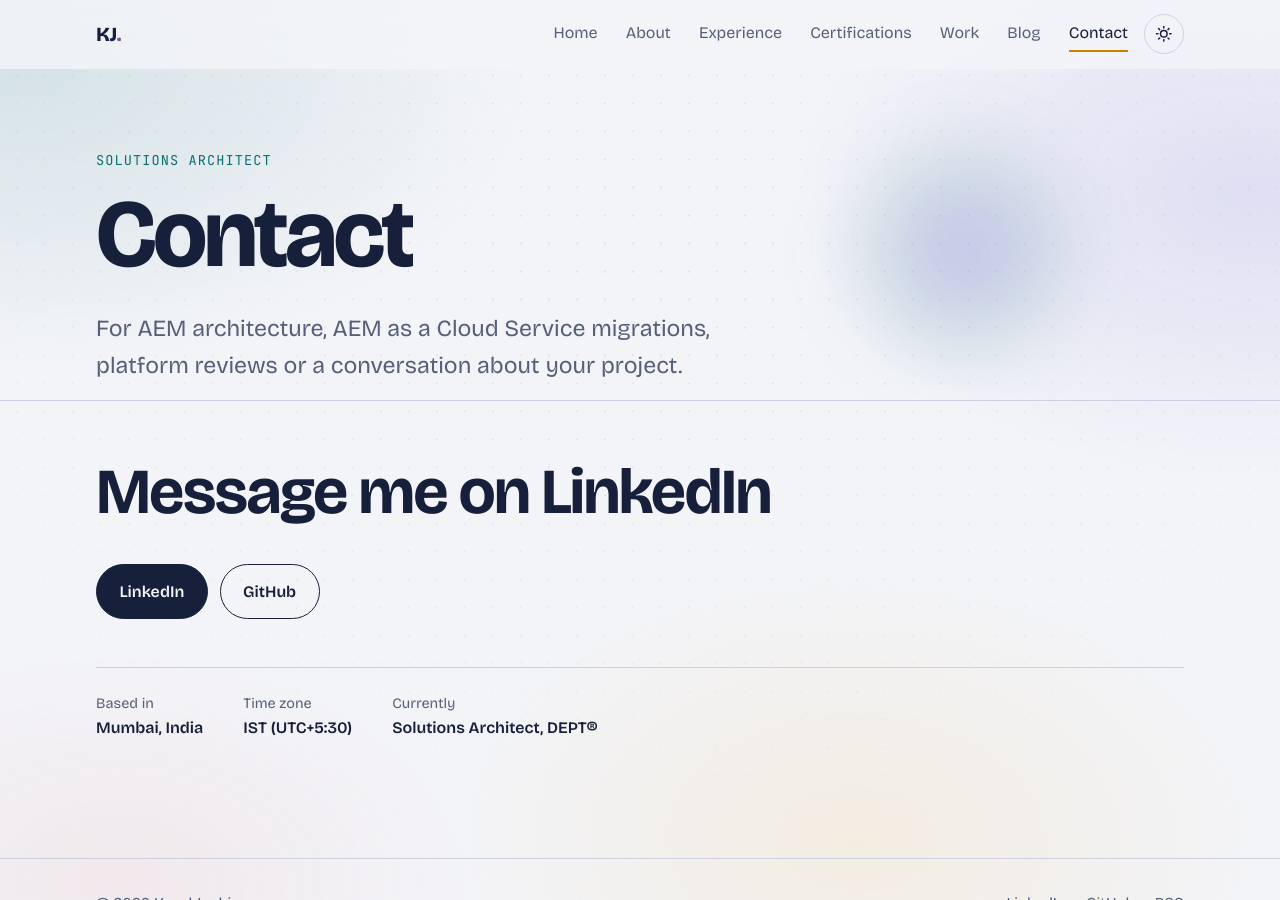
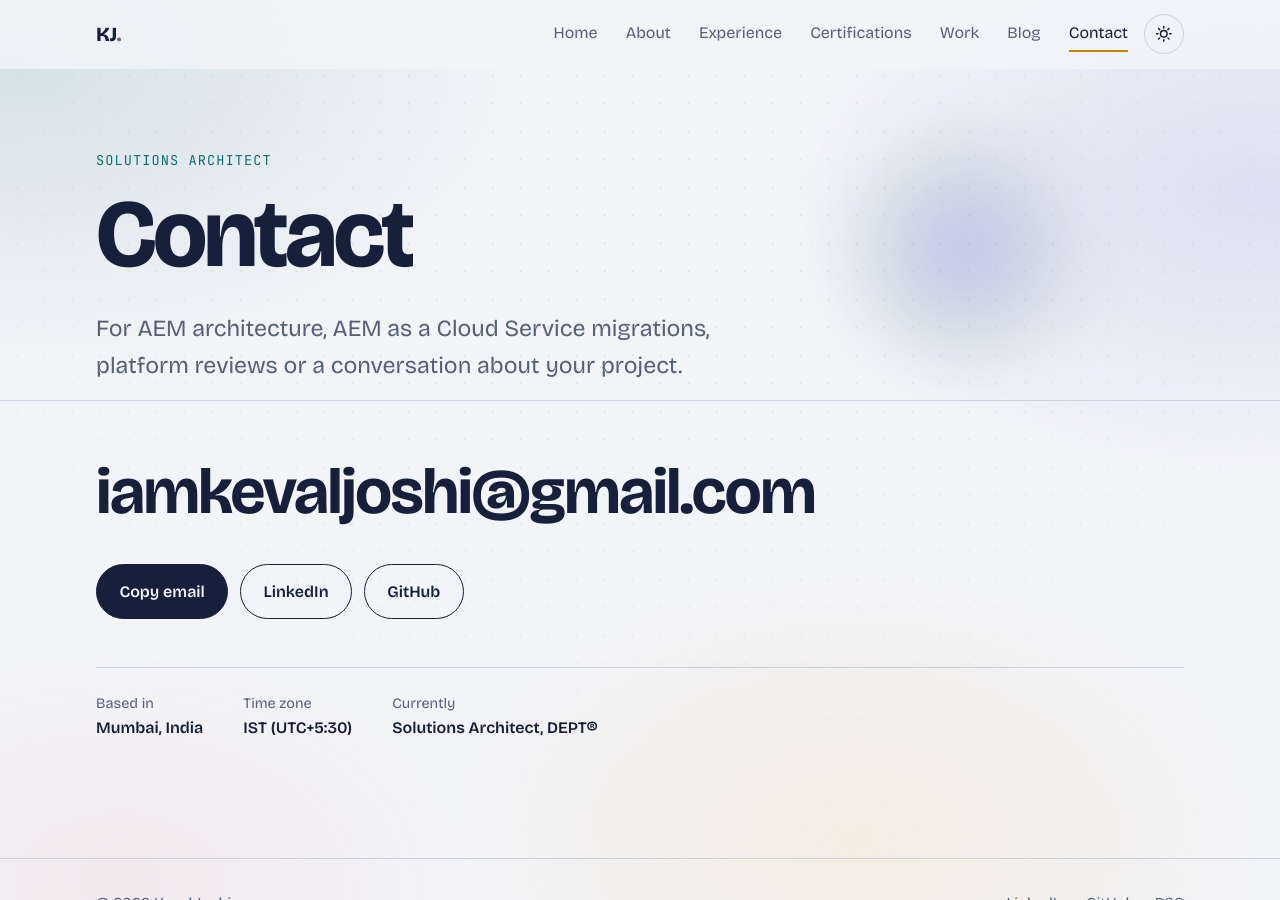
Before and after one commit to iamkevaljoshi/iamkevaljoshi.github.io, a Jekyll site: the page built from contact.html, in a window 1280 px wide and 900 px high. Built offline with Jekyll 4.4.1, drawn with Linux system fonts in a browser that asks for light colours; part of the change alters nothing that is shown.

Commit message:
Add contact email, remove Gujarati
Co-Authored-By: Claude Opus 5.5 <noreply@anthropic.com>

```diff
--- a/_data/profile.yml
+++ b/_data/profile.yml
@@ -10,7 +10,7 @@ location: Mumbai, India
 city: Mumbai
 region: Maharashtra
 country: IN
-email: "[your-email@example.com]"
+email: "iamkevaljoshi@gmail.com"
 linkedin: https://www.linkedin.com/in/keval-joshi-36b8393b
 github: https://github.com/iamkevaljoshi
 photo: ""   # e.g. /assets/img/keval.jpg (add the file to the repo). Empty shows initials.
@@ -52,7 +52,7 @@ facts:
   - { label: "Based in", value: "Mumbai, India" }
   - { label: "Currently", value: "Solutions Architect, DEPT®" }
   - { label: "Experience", value: "12+ years" }
-  - { label: "Languages", value: "English, Hindi, Gujarati" }
+  - { label: "Languages", value: "English, Hindi" }
 
 capabilities:
   - title: Solution & enterprise architecture
--- a/_includes/schema.html
+++ b/_includes/schema.html
@@ -40,7 +40,7 @@
         {%- endfor %}
       ],
       "knowsAbout": {{ p.knows_about | jsonify }},
-      "knowsLanguage": ["en", "hi", "gu"],
+      "knowsLanguage": ["en", "hi"],
       "sameAs": [{{ p.linkedin | jsonify }}, {{ p.github | jsonify }}]
     },
     {
```
